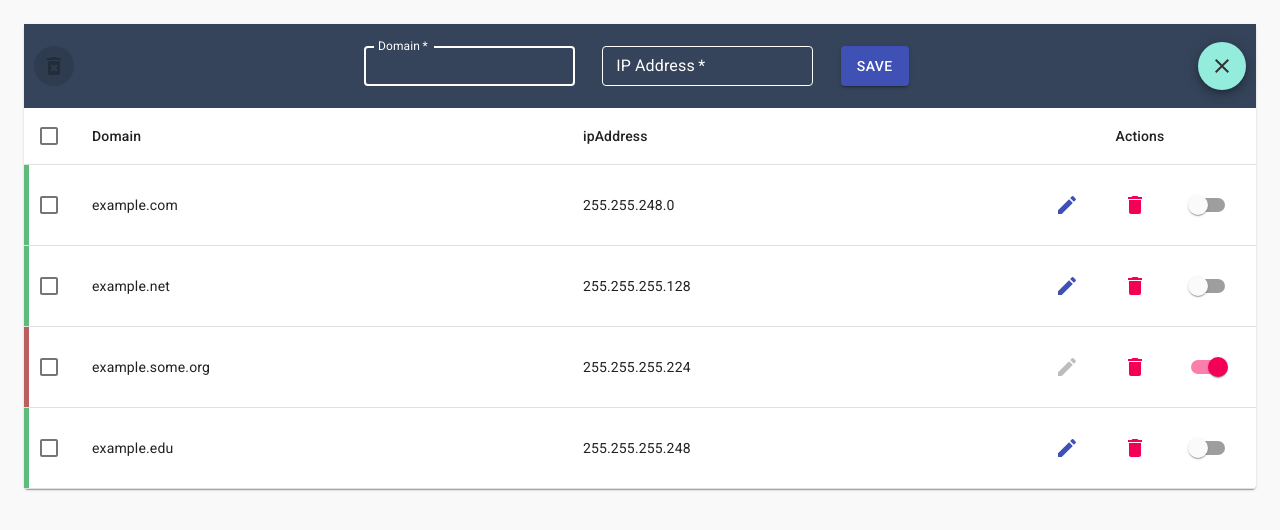
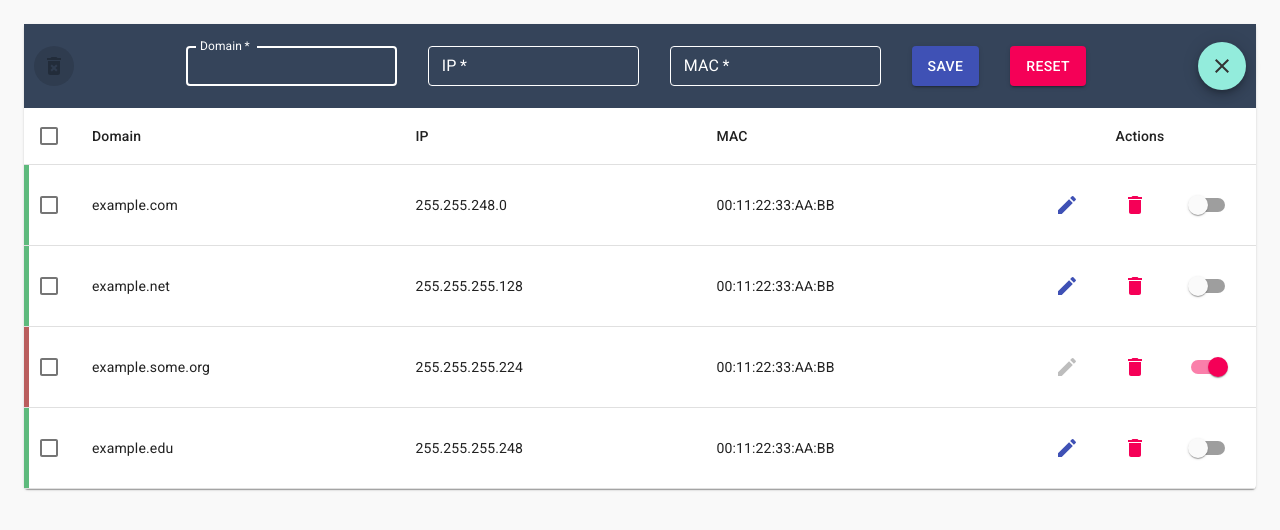
Before and after one commit to TheVerilly/dhcp-dns, a React (Create React App) app: page / in a window 1280 px wide. Both pictures are taken after a click on the button 1222 px from the left and 66 px from the top of the page. Shown: the top 530 px of the page. Built offline with nearby package versions, Linux system fonts and the light colour scheme.

Commit message:
add mac field

```diff
--- a/src/App.js
+++ b/src/App.js
@@ -5,10 +5,10 @@ import { Box } from '@material-ui/core';
 import Table from './components/Table';
 
 const initialData = [
-    { id: 1, ipAddress: '255.255.248.0', domain: 'example.com', disabled: false },
-    { id: 2, ipAddress: '255.255.255.128', domain: 'example.net', disabled: false },
-    { id: 3, ipAddress: '255.255.255.224', domain: 'example.some.org' , disabled: true },
-    { id: 4, ipAddress: '255.255.255.248', domain: 'example.edu', disabled: false },
+    { id: 1, ip: '255.255.248.0', domain: 'example.com', mac: '00:11:22:33:AA:BB', disabled: false },
+    { id: 2, ip: '255.255.255.128', domain: 'example.net', mac: '00:11:22:33:AA:BB', disabled: false },
+    { id: 3, ip: '255.255.255.224', domain: 'example.some.org', mac: '00:11:22:33:AA:BB', disabled: true },
+    { id: 4, ip: '255.255.255.248', domain: 'example.edu', mac: '00:11:22:33:AA:BB', disabled: false },
 ];
 
 const emulationRequest = () => new Promise(resolve => setTimeout(() => {
--- a/src/components/PanelCreatingRow.jsx
+++ b/src/components/PanelCreatingRow.jsx
@@ -43,8 +43,13 @@ const PanelCreatingRow = props => {
         props.onClickSave(values);
         updateValues(ROW_FIELDS);
     };
+
+    const handleReset = () => {
+        updateValues(ROW_FIELDS);
+    };
+
     return (
-        <Box width={545} display="flex" justifyContent="space-between">
+        <Box width={900} display="flex" justifyContent="space-between">
             <Field
                 autoFocus
                 required
@@ -59,13 +64,23 @@ const PanelCreatingRow = props => {
             <Field
                 required
                 variant="outlined"
-                label="IP Address"
+                label="IP"
                 size="small"
-                name="ipAddress"
-                value={values.ipAddress}
+                name="ip"
+                value={values.ip}
+                onChange={handleChangeCreateField}
+            />
+            <Field
+                required
+                variant="outlined"
+                label="MAC"
+                size="small"
+                name="mac"
+                value={values.mac}
                 onChange={handleChangeCreateField}
             />
             <Button onClick={handleSave} variant="contained" color="primary">Save</Button>
+            <Button onClick={handleReset} variant="contained" color="secondary">Reset</Button>
         </Box>
     );
 };
--- a/src/components/Table.Head.jsx
+++ b/src/components/Table.Head.jsx
@@ -10,7 +10,8 @@ import {
 
 const headCells = [
     { id: 'DOMAIN', label: 'Domain' },
-    { id: 'IP_ADDRESS', label: 'ipAddress' },
+    { id: 'IP', label: 'IP' },
+    { id: 'MAC', label: 'MAC' },
 ];
 
 const TableHead = props => (
--- a/src/components/Table.Row.View.jsx
+++ b/src/components/Table.Row.View.jsx
@@ -20,9 +20,17 @@ const TableRowView = props => (
                     </TableCell>
                     <TableCell>
                         <TextField
-                            name="ipAddress"
+                            name="ip"
                             variant="outlined"
-                            value={props.editableRow['ipAddress']}
+                            value={props.editableRow['ip']}
+                            onChange={props.onChangeField}
+                        />
+                    </TableCell>
+                    <TableCell>
+                        <TextField
+                            name="ip"
+                            variant="outlined"
+                            value={props.editableRow['mac']}
                             onChange={props.onChangeField}
                         />
                     </TableCell>
@@ -30,7 +38,8 @@ const TableRowView = props => (
             ) : (
                 <Fragment>
                     <TableCell>{props.row.domain}</TableCell>
-                    <TableCell>{props.row.ipAddress}</TableCell>
+                    <TableCell>{props.row.ip}</TableCell>
+                    <TableCell>{props.row.mac}</TableCell>
                 </Fragment>
             )
         }
--- a/src/components/Table.jsx
+++ b/src/components/Table.jsx
@@ -60,7 +60,7 @@ const Table = props => {
                     {
                         props.isLoading ? (
                             <MaterialTableRow>
-                                <TableCell colSpan={4}>
+                                <TableCell colSpan={5}>
                                     <Typography align="center">Fetching...</Typography>
                                 </TableCell>
                             </MaterialTableRow>
@@ -69,7 +69,7 @@ const Table = props => {
                                 {
                                     emptyData ? (
                                         <MaterialTableRow>
-                                            <TableCell colSpan={4}>
+                                            <TableCell colSpan={5}>
                                                 <Typography align="center">Empty data</Typography>
                                             </TableCell>
                                         </MaterialTableRow>
--- a/src/prop-types.js
+++ b/src/prop-types.js
@@ -2,7 +2,8 @@ import PropTypes from 'prop-types';
 
 const TABLE_ROW = {
     id: PropTypes.number,
-    ipAddress: PropTypes.string,
+    ip: PropTypes.string,
+    mac: PropTypes.string,
     domain: PropTypes.string,
     disabled: PropTypes.bool
 };
--- a/src/settings.jsx
+++ b/src/settings.jsx
@@ -1,4 +1,5 @@
 export const ROW_FIELDS = {
     domain: '',
-    ipAddress: '',
+    ip: '',
+    mac: '',
 };
```
